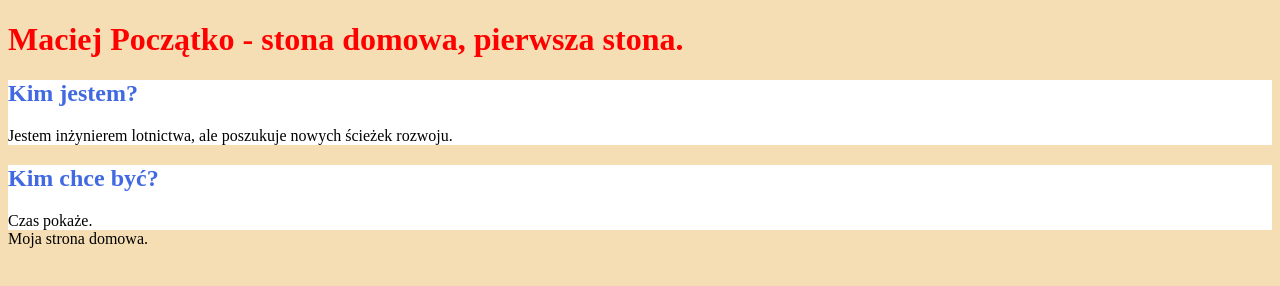
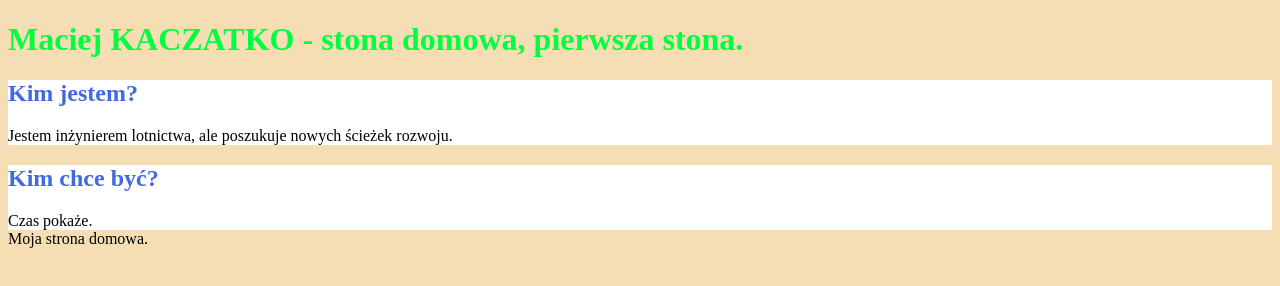
Before and after one commit to MaciejPoczatko/homepage, a plain HTML site: page index.html in a window 1280 px wide. Drawn offline with Linux system fonts and the light colour scheme.

```diff
--- a/index.html
+++ b/index.html
@@ -11,7 +11,7 @@
 <body>
     <main>
         <header>
-            <h1>Maciej Początko - stona domowa, pierwsza stona.</h1>
+            <h1>Maciej KACZATKO - stona domowa, pierwsza stona.</h1>
         </header>
 
         <section>
--- a/style.css
+++ b/style.css
@@ -1,7 +1,7 @@
 body{ background: wheat;}
 section{background: white;}
 h1 {
-        color: red
+        color: rgb(0, 255, 64)
     }
 h2 {
             color: royalblue
```
